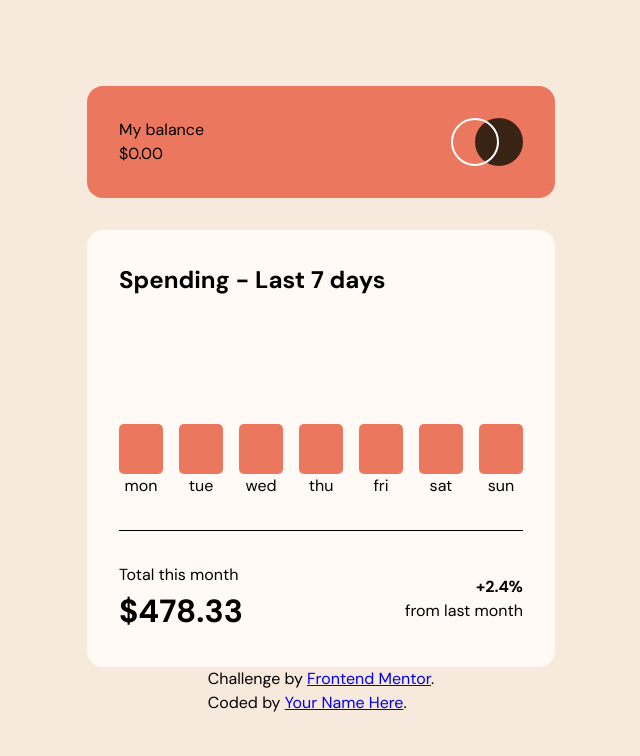
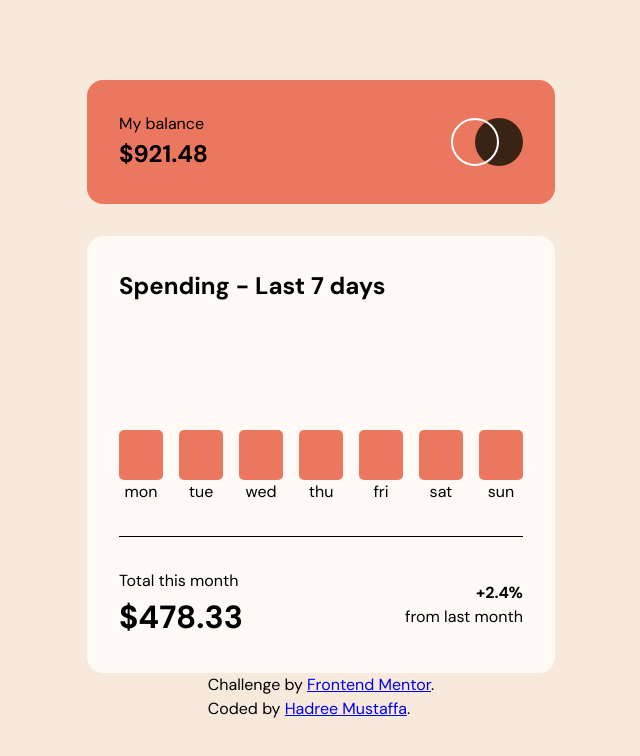
Before and after one commit to hadreemustaffa/expenses-chart-component, a plain HTML site: page index.html in a window 1280 px wide. Shown: the whole page, without its empty margins (319-959 px from the left). Drawn offline with Linux system fonts and the light colour scheme.

Commit message:
update attribution links

```diff
--- a/index.html
+++ b/index.html
@@ -18,7 +18,7 @@
     <div class="balance">
       <div class="balance__text">
         <p>My balance</p>
-        <p class="balance__total">$0.00</p>
+        <h2>$921.48</h2>
       </div>
       <img src="./images/logo.svg" alt="">
     </div>
@@ -85,8 +85,9 @@
   </main>
 
   <footer class="attribution">
-    <p>Challenge by <a href="https://www.frontendmentor.io?ref=challenge" target="_blank">Frontend Mentor</a>.</p>
-    <p>Coded by <a href="#">Your Name Here</a>.</p>
+    <p>Challenge by <a href="https://www.frontendmentor.io/challenges/expenses-chart-component-e7yJBUdjwt"
+        target="_blank">Frontend Mentor</a>.</p>
+    <p>Coded by <a href="https://www.frontendmentor.io/profile/hadreemustaffa">Hadree Mustaffa</a>.</p>
   </footer>
 
   <script src="index.js"></script>
```
